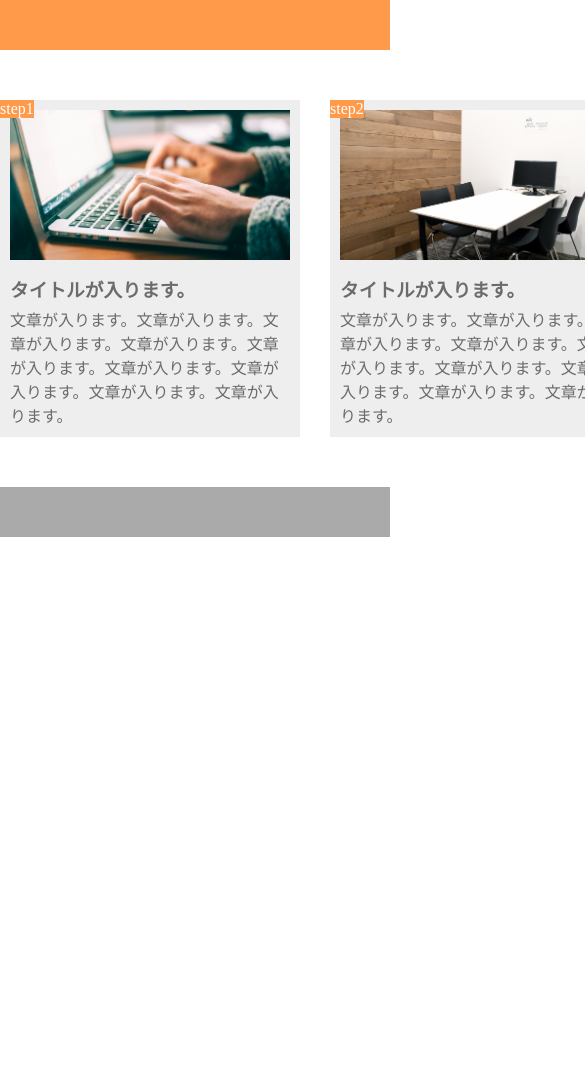
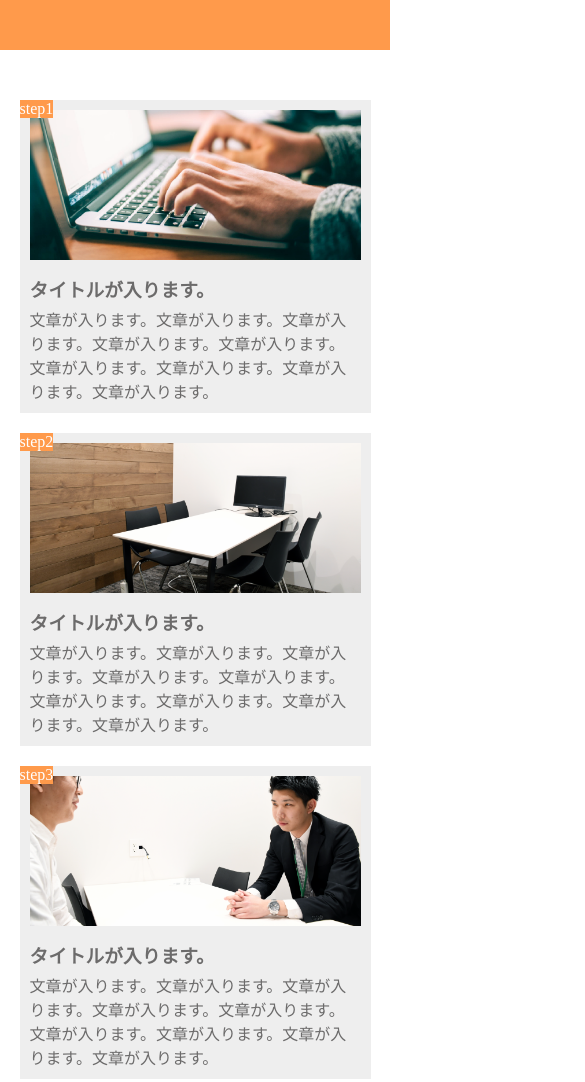
Before and after one commit to yooske/chapter10_exercise, a plain HTML site: page index.html in a window 390 px wide. Shown: the top 1082 px of the page, 585 px wide, since content can reach past the window. Before the commit the page ends 844 px from the top, so only its background shows below. Drawn offline with Linux system fonts and the light colour scheme.

Commit message:
課題途中

```diff
--- a/index.html
+++ b/index.html
@@ -2,9 +2,10 @@
 <html lang=ja>
   <head>
     <meta charset="UTF-8"/>
+    <meta name="viewport" content="width=device-width, initial-scale=1.0">
     <script src="https://kit.fontawesome.com/482035a088.js" crossorigin="anonymous"></script>
     <link rel="stylesheet" href="style.css"/>
-    <title>chapter9_exercise 演習問題2</title>
+    <title>chapter10_exercise 課題問題</title>
   </head>
   <body>
     <header></header>
--- a/style.css
+++ b/style.css
@@ -55,3 +55,17 @@ footer {
   height: 50px;
   background-color: #aaaaaa;
 }
+
+@media screen and (max-width: 768px) {
+  main {
+    width: 100%;
+    display: block;
+  }
+  .contents {
+    width: 90%;
+    margin: 20px auto;
+  }
+  .contents:last-child {
+    margin: 0 auto;
+  }
+}
```
